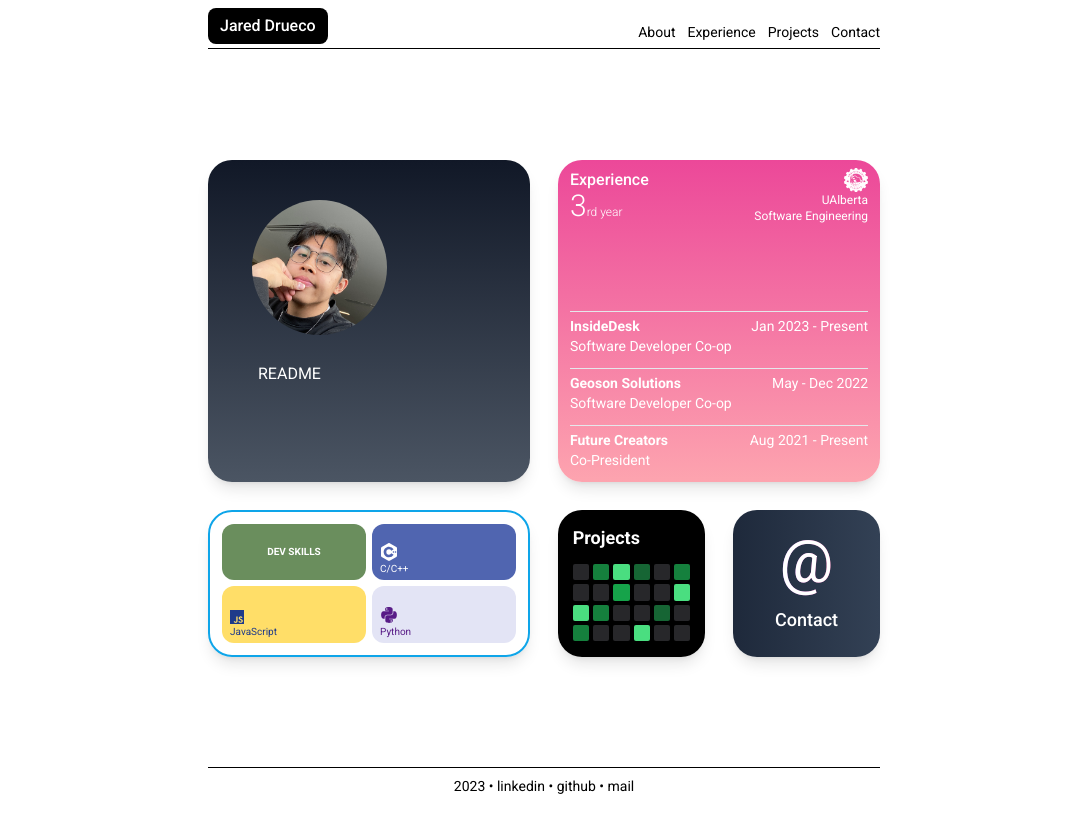
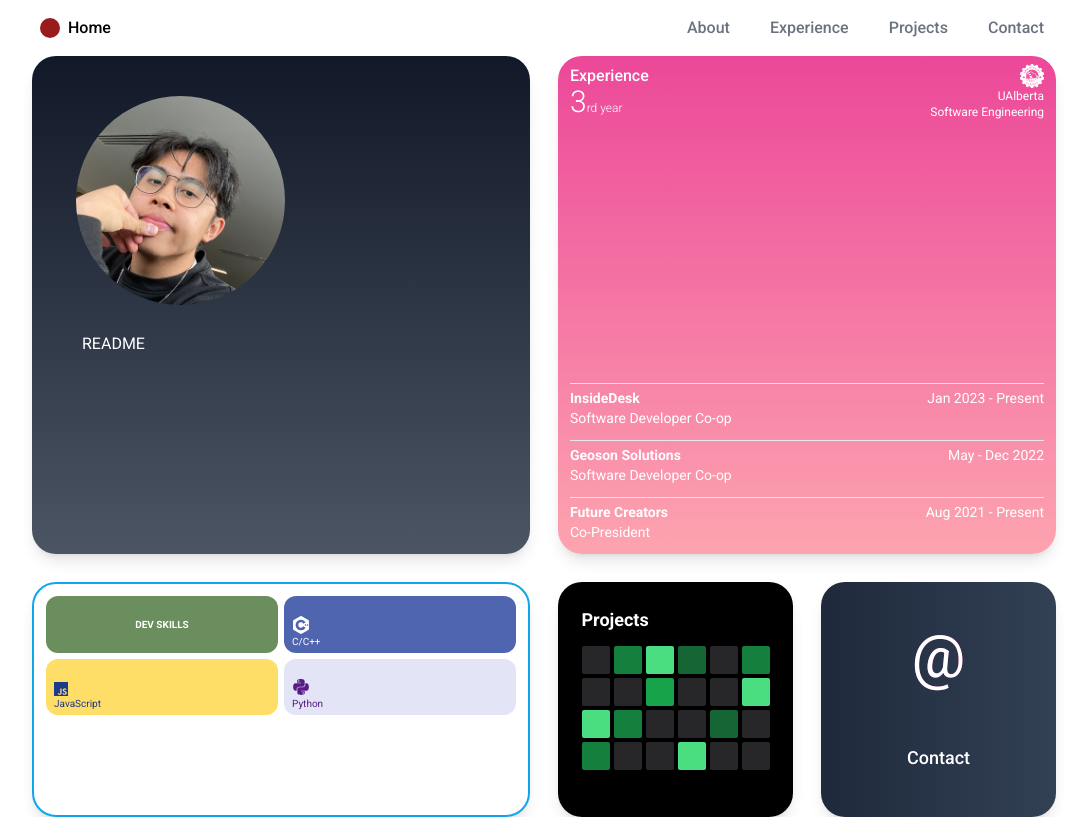
Before and after one commit to jdrco/self-portfolio, a Next.js app: page / in a window 1280 px wide. Shown: the whole page, without its empty margins (96-1183 px from the left). Built offline with nearby package versions, Linux system fonts and the light colour scheme.

Commit message:
reafactored navbar

```diff
--- a/components/Layout.js
+++ b/components/Layout.js
@@ -3,10 +3,10 @@ import Footer from "./Footer";
 
 const Layout = ({ children }) => {
   return (
-    <div className="content max-w-[22rem] sm:max-w-xl md:max-w-2xl flex mx-auto justify-between h-screen flex-col absolute inset-0">
+    <div className="max-w-[22rem] sm:max-w-xl md:max-w-5xl flex mx-auto h-screen flex-col absolute inset-0">
       <Navbar />
       <div>{children}</div>
-      <Footer />
+      {/* <Footer /> */}
     </div>
   );
 };
--- a/components/Navbar.js
+++ b/components/Navbar.js
@@ -1,69 +1,128 @@
-import Link from "next/link";
-import { useRouter } from "next/router";
+import Link from 'next/link';
+import { useRouter } from 'next/router';
+import { useState } from 'react';
 
 const Navbar = () => {
   const router = useRouter();
   const currentRoute = router.pathname;
+  const [isOpen, setIsOpen] = useState(false);
+
   return (
-    <nav className="pt-2 pb-1 px-0 flex flex-col sm:flex-row sm:flex-end items-end border-b-[1px] border-black">
+    <div className="my-2">
+      <div className="flex justify-between items-center">
+        <div className="flex items-center h-full">
+          <div className="h-5 w-5 rounded-full bg-red-800 mx-2"></div>
           <Link href="/">
+            <a className="text-black font-medium">Home</a>
+          </Link>
+        </div>
+        <div className="hidden md:block">
+          <div className="ml-10 flex items-baseline space-x-4">
+            <Link href="/about">
               <a
                 className={
-            "font-medium text-xl sm:text-xl mx-auto sm:mx-0 sm:mr-auto"
-          }
-        >
-          <div className="text-white py-1 px-3 rounded-lg bg-black text-[16px] sm:text-md">
-            Jared Drueco
-          </div>
-        </a>
-      </Link>
-      <div className="block justify-center mx-auto sm:mx-0">
-        <Link href="/about/">
-          <a
-            href=""
-            className={
-              "pr-3 text-sm sm:text-md 2xl:text-lg" +
-              (currentRoute === "/about" ? " font-bold" : " font-normal")
+                  ' px-3 py-2 rounded-md  font-medium' +
+                  (currentRoute === '/about' ? ' text-red-800' : ' text-gray-500')
                 }
               >
                 About
               </a>
             </Link>
-        <Link href="/experience/">
+            <Link href="/experience">
               <a
-            href=""
                 className={
-              "text-sm sm:text-md 2xl:text-lg" +
-              (currentRoute === "/experience" ? " font-bold" : " font-normal")
+                  ' px-3 py-2 rounded-md  font-medium' +
+                  (currentRoute === '/experience' ? ' text-red-800' : ' text-gray-500')
                 }
               >
                 Experience
               </a>
             </Link>
-        <Link href="/projects/">
+            <Link href="/projects">
               <a
-            href=""
                 className={
-              "pl-3 text-sm sm:text-md 2xl:text-lg" +
-              (currentRoute === "/projects" ? " font-bold" : " font-normal")
+                  ' px-3 py-2 rounded-md  font-medium' +
+                  (currentRoute === '/projects' ? ' text-red-800' : ' text-gray-500')
                 }
               >
                 Projects
               </a>
             </Link>
-        <Link href="/connect/">
+            <Link href="/contact">
               <a
-            href=""
                 className={
-              "pl-3 text-sm sm:text-md 2xl:text-lg" +
-              (currentRoute === "/connect" ? " font-bold" : " font-normal")
+                  ' px-3 py-2 rounded-md  font-medium' +
+                  (currentRoute === '/contact' ? ' text-red-800' : ' text-gray-500')
                 }
               >
                 Contact
               </a>
             </Link>
           </div>
-    </nav>
+        </div>
+        <div className="-mr-2 flex md:hidden">
+          <button
+            onClick={() => setIsOpen(!isOpen)}
+            type="button"
+            className="inline-flex items-center justify-center p-2 rounded-md  focus:outline-none transition duration-150 ease-in-out"
+            aria-label="Menu"
+            aria-expanded="false"
+          >
+            <svg
+              className={`${isOpen ? 'hidden' : 'block'} h-6 w-6`}
+              stroke="currentColor"
+              fill="none"
+              viewBox="0 0 24 24"
+            >
+              <path
+                strokeLinecap="round"
+                strokeLinejoin="round"
+                strokeWidth={2}
+                d="M4 6h16M4 12h16M4 18h16"
+              />
+            </svg>
+            <svg
+              className={`${isOpen ? 'block' : 'hidden'} h-6 w-6`}
+              stroke="currentColor"
+              fill="none"
+              viewBox="0 0 24 24"
+            >
+              <path
+                strokeLinecap="round"
+                strokeLinejoin="round"
+                strokeWidth={2}
+                d="M6 18L18 6M6 6l12 12"
+              />
+            </svg>
+          </button>
+        </div>
+      </div>
+
+      <div className={`${isOpen ? 'block' : 'hidden'} md:hidden`}>
+        <div className="px-2 pt-2 pb-3 sm:px-3">
+          <Link href="/about">
+            <a className=" block px-3 py-2 rounded-md text-base font-medium">
+              About
+            </a>
+          </Link>
+          <Link href="/experience">
+            <a className=" block px-3 py-2 rounded-md text-base font-medium">
+              Experience
+            </a>
+          </Link>
+          <Link href="/projects">
+            <a className="hover:text block px-3 py-2 rounded-md text-base font-medium">
+              Projects
+            </a>
+          </Link>
+          <Link href="/contact">
+            <a className=" block px-3 py-2 rounded-md text-base font-medium">
+              Contact
+            </a>
+          </Link>
+        </div>
+      </div>
+    </div>
   );
 };
 
--- a/pages/connect/index.js
+++ b/pages/contact/index.js
@@ -10,7 +10,7 @@ const Contact = () => {
   return (
     <>
       <Head>
-        <title>Jared Drueco | Connect</title>
+        <title>Jared Drueco | Contact</title>
         <meta name="keywords" content="connect, contact" />
       </Head>
       <div className="flex flex-row justify-center items-center text-3xl">
--- a/pages/index.js
+++ b/pages/index.js
@@ -37,7 +37,7 @@ export default function Home() {
             </Link>
           </div>
           <div className="card h-auto col-span-1 square">
-            <Link href="/connect">
+            <Link href="/contact">
               <a className="h-full">
                 <Contact />
               </a>
```
Lines whose indentation alone changed are shown as unchanged.
